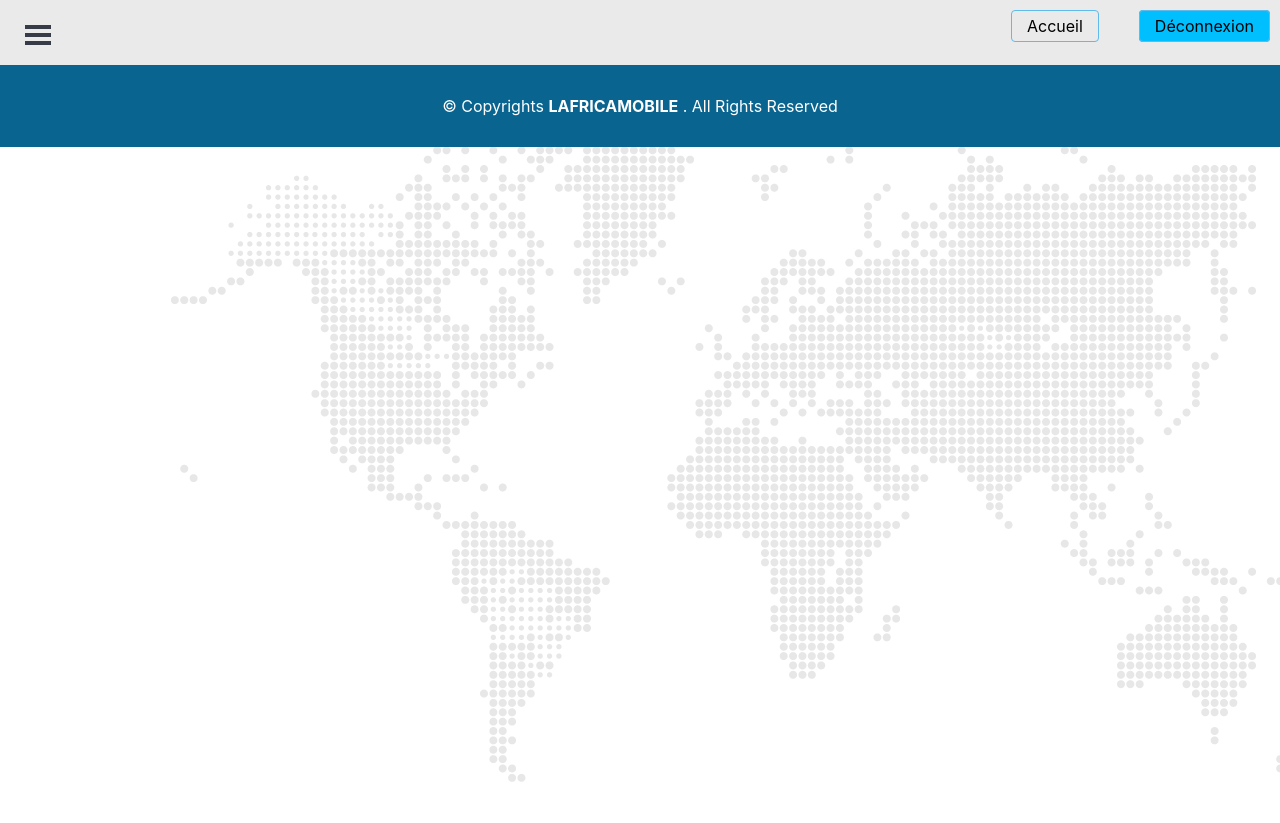
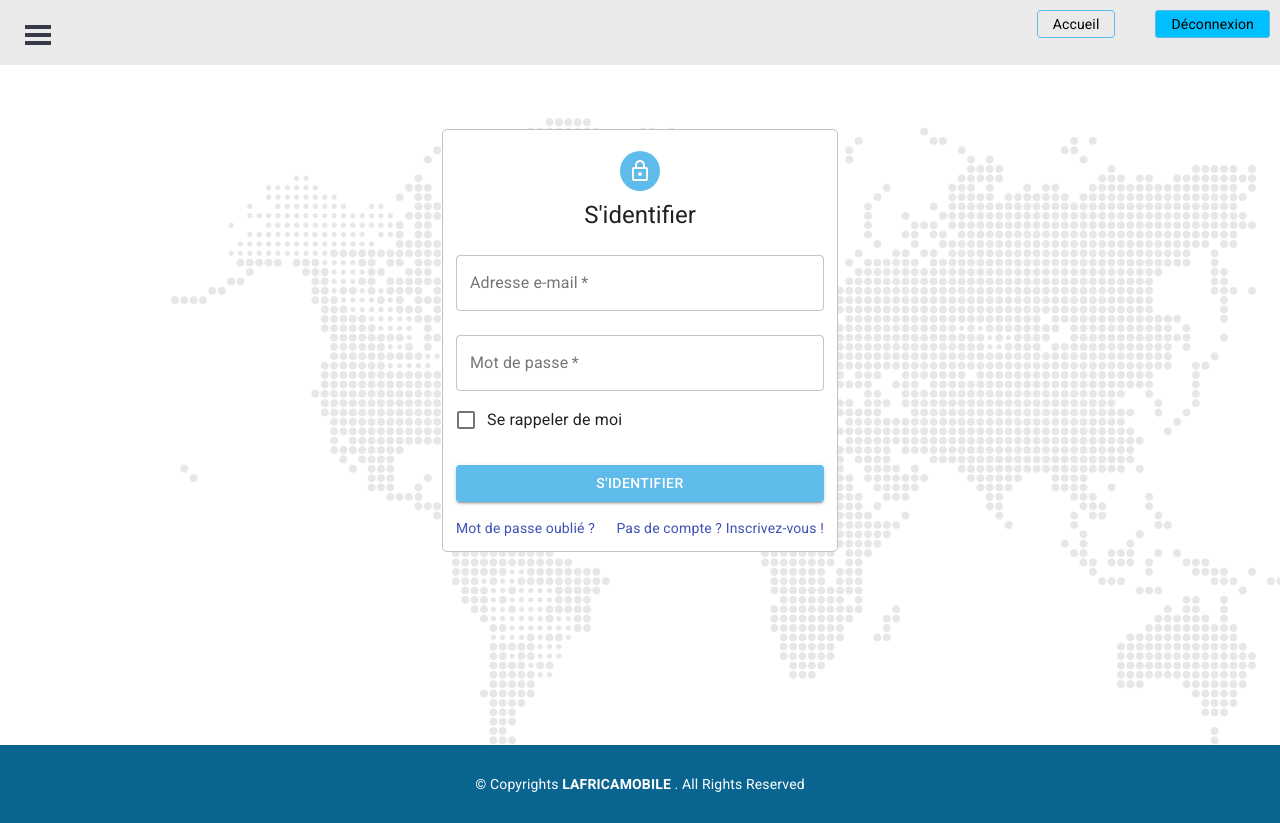
Before and after one commit to WildCodeSchool/lyon-js-sept2020-p3-lafrica-front-office, a React (Create React App) app: page /signIn in a window 1280 px wide. Before the commit the page ends 800 px from the top, so only its background shows below. Built offline with nearby package versions, Linux system fonts and the light colour scheme.

Commit message:
Update routes

```diff
--- a/src/components/App.css
+++ b/src/components/App.css
@@ -1,4 +1,4 @@
 body {
-  background-image: url('../images/BG-PRODUCT.png');
+  background-image: url("../images/BG-PRODUCT.png");
   height: 78vh;
 }
--- a/src/components/App.js
+++ b/src/components/App.js
@@ -16,7 +16,7 @@ function App() {
           <Route exact path='/'>
             <Home />
           </Route>
-          <Route path='/singIn'>
+          <Route path='/signIn'>
             <SignIn />
           </Route>
           <Route path='/signUp'>
--- a/src/components/header/Header.js
+++ b/src/components/header/Header.js
@@ -12,9 +12,10 @@ const Header = () => {
           <BsFillPersonFill size={150} color='white' />
           <p>Bonjour Utilisateur</p>
         </div>
-
+        <Link to='/'>ACCUEIL</Link>
+        <Link to='/signIn'>S'IDENTIFIER</Link>
         <a id='user' className='menu-item' href='/about'>
-          COMPTE UTILISATEUR
+          ADMINISTRATION
         </a>
         <a id='sms' className='menu-item' href='/contact'>
           SMS
--- a/src/components/home/Home.js
+++ b/src/components/home/Home.js
@@ -10,7 +10,7 @@ const Home = () => {
         <nav>
           <ul>
             <li>
-              <Link to='/singIn'>
+              <Link to='/signIn'>
                 <MdAssignmentInd size={150} color='black' />
                 <br />
                 S'identifier
--- a/src/components/login/SignIn.js
+++ b/src/components/login/SignIn.js
@@ -99,7 +99,7 @@ const SignIn = () => {
               </Link>
             </Grid>
             <Grid item>
-              <Link href='#' variant='body2'>
+              <Link href='/signUp' variant='body2'>
                 {'Pas de compte ? Inscrivez-vous !'}
               </Link>
             </Grid>
--- a/src/components/login/SignUp.js
+++ b/src/components/login/SignUp.js
@@ -121,7 +121,7 @@ const SingUp = () => {
           </Button>
           <Grid container justify='flex-end'>
             <Grid item>
-              <Link href='#' variant='body2'>
+              <Link href='/signIn' variant='body2'>
                 Vous avez déja un compte ? Connectez-vous !
               </Link>
             </Grid>
```
